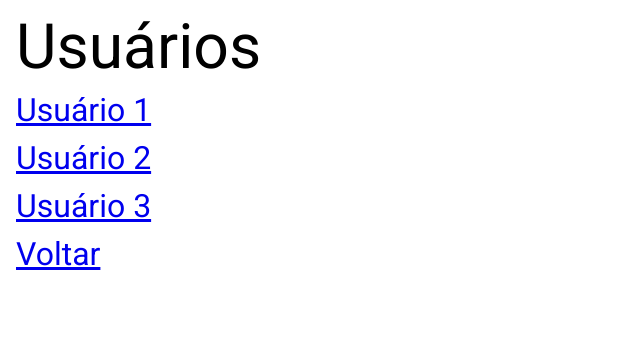
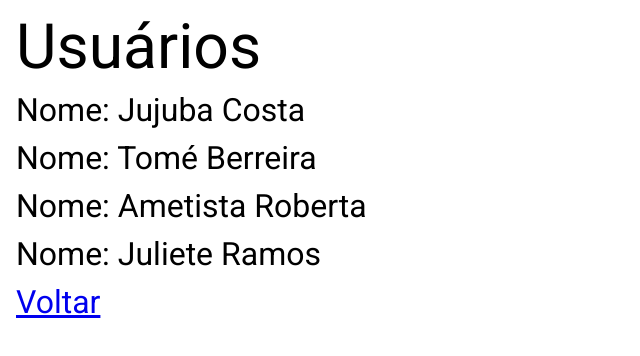
Before and after one commit to brunascim/aula-next-0, a Next.js app: page /usuarios in a window 1280 px wide. Shown: the top 356 px of the page, without its empty margins (0-640 px from the left). Built offline with nearby package versions, Linux system fonts and the light colour scheme.

Commit message:
aula 1- 25/03

```diff
--- a/app/usuarios/page.tsx
+++ b/app/usuarios/page.tsx
@@ -1,12 +1,18 @@
 import Link from 'next/link';
+
+import usuarios from '../../src/usuarios';
 
 export default function ListaUsuarios () {
     return(
         <>
             <h1>Usuários</h1>
-            <p><Link href={'/usuarios/1'}>Usuário 1</Link></p>
+            {/* <p><Link href={'/usuarios/1'}>Usuário 1</Link></p>
             <p><Link href={'/usuarios/2'}>Usuário 2</Link></p>
-            <p><Link href={'/usuarios/3'}>Usuário 3</Link></p>
+            <p><Link href={'/usuarios/3'}>Usuário 3</Link></p> */}
+
+            {
+                usuarios.map((usuario) => <p>Nome: {usuario.nome} </p>)
+            }
 
             <p><Link href={'/'}>Voltar</Link></p>
         </>
--- a/src/usuarios.js
+++ b/src/usuarios.js
@@ -17,4 +17,12 @@
         altura: 1.89,
         ativo: true
     },
+    {
+        id: 3,
+        nome: 'Juliete Ramos',
+        altura: 1.96,
+        ativo: true
+    },
 ];
+
+export default usuarios;
```
